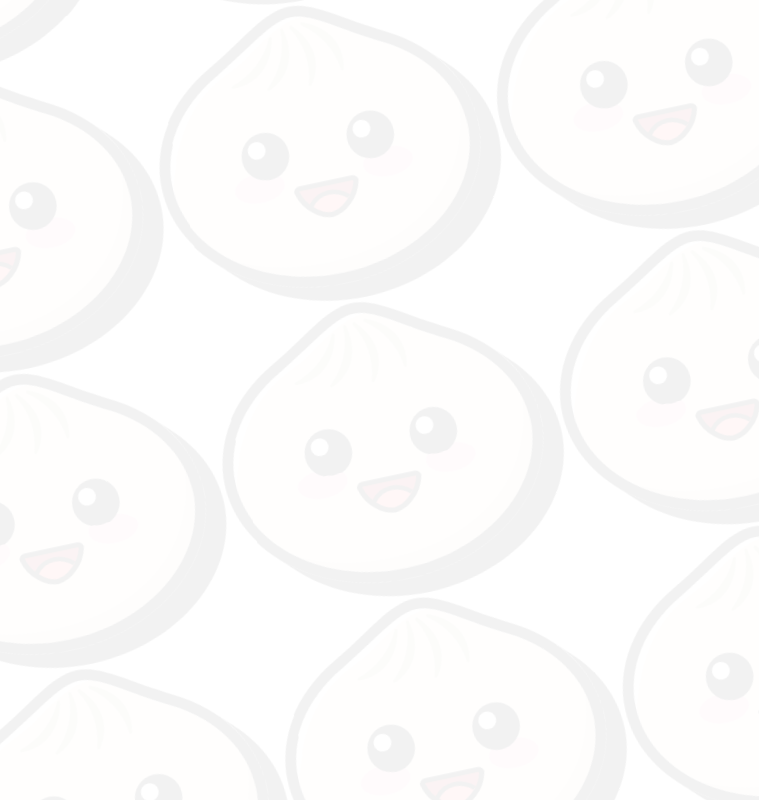
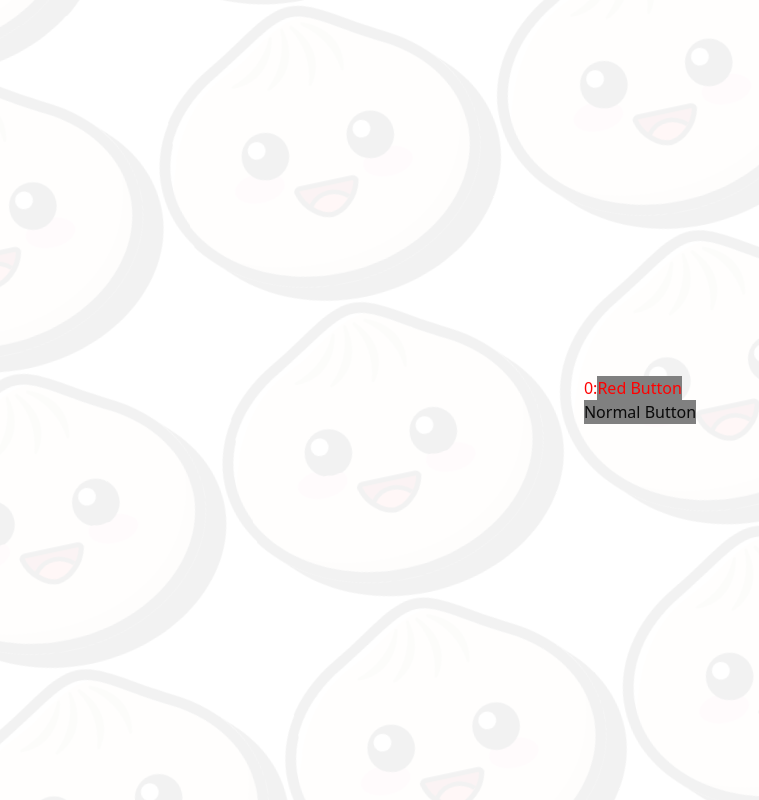
Before and after one commit to SoyTiyi/react-curse, a React (Vite) app: page / in a window 1280 px wide. Shown: the whole page, without its empty margins (0-759 px from the left). Built offline with nearby package versions, Linux system fonts and the light colour scheme.

Commit message:
use context on button

```diff
--- a/src/App.tsx
+++ b/src/App.tsx
@@ -1,21 +1,32 @@
 import "./index.css";
-import { Button } from "./components/Button/Button";
-import { createContext } from "react";
-import { useState } from "react";
-
-export const ProjectContext = createContext({});
+import { GlobalContextProvider } from "./context/global.context";
+import { Button, RedButton } from "./components";
 
 export function App() {
-  const [projectContextValue, setProjectContextValue] = useState(false);
+  const submit = () => {
+    console.log("Button clicked");
+  };
+
+  const handleClick = () => {
+    console.log("Uy you click me!");
+  };
+
+  const helloAlert = () => {
+    alert("Hello from App component!");
+  };
 
   return (
-    <ProjectContext.Provider
-      value={{ projectContextValue, setProjectContextValue }}
-    >
-      {
-        //<CustomForm />\
-      }
-    </ProjectContext.Provider>
+    <GlobalContextProvider>
+      <RedButton>
+        <Button parentMethod={helloAlert}>
+          Red Button
+        </Button>
+      </RedButton>
+
+      <Button parentMethod={handleClick}>
+        Normal Button
+      </Button>
+    </GlobalContextProvider>
   );
 }
 
--- a/src/components/Button/Button.tsx
+++ b/src/components/Button/Button.tsx
@@ -1,5 +1,6 @@
 import "./Button.css";
 import  {type ReactNode } from "react";
+import { useGlobalContext } from "../../context/global.context";
 
 interface ButtonProps {
   children: ReactNode;
@@ -11,13 +12,22 @@ interface ButtonChildrenProps {
 }
 
 export const RedButton = ( { children } : ButtonChildrenProps) => {
-  return <div className="red-button">{children}</div>;
+
+  const { value } = useGlobalContext();
+
+  return <div className="red-button">{value}:{children}</div>;
 }
 
 export function Button({ children, parentMethod }: ButtonProps) {
+  const { setValue } = useGlobalContext();
+
+  const handleClick = () => {
+    parentMethod();
+    setValue((prev) => prev + 1);
+  }
+
   return (
-    <button className="custom-button" onClick={parentMethod}>
-
+    <button className="custom-button" onClick={handleClick}>
       {children}
     </button>
   );
--- a/src/context/global.context.tsx
+++ b/src/context/global.context.tsx
@@ -1,4 +1,8 @@
 import { createContext, useContext, useState, type ReactNode } from "react";
+
+//Si yo tengo que compartir informacion entre componentes que no son
+//padre hijo sino hermanos debo de usar el contexto
+//En el caso donde sean padre hijo deberiamos de usar Composition Pattern
 
 interface GlobalContextType {
   value: number;
@@ -16,7 +20,7 @@ interface GlobalProviderProps {
   children: ReactNode;
 }
 
-export const GlobalProvider = ({ children }: GlobalProviderProps) => {
+export const GlobalContextProvider = ({ children }: GlobalProviderProps) => {
   const [value, setValue] = useState<number>(EmptyGlobalState);
 
   return (
@@ -31,8 +35,8 @@ export const GlobalProvider = ({ children }: GlobalProviderProps) => {
 export const useGlobalContext = () => {
     const context = useContext(GlobalContext);
 
-    if (context.value === 0) {
-        throw new Error("useGlobalContext must be used within a GlobalProvider");
+    if (!context.value && context.value !== 0) {
+        throw new Error("useGlobalContext must be used within a GlobalContextProvider");
     }
 
     return context;
```
